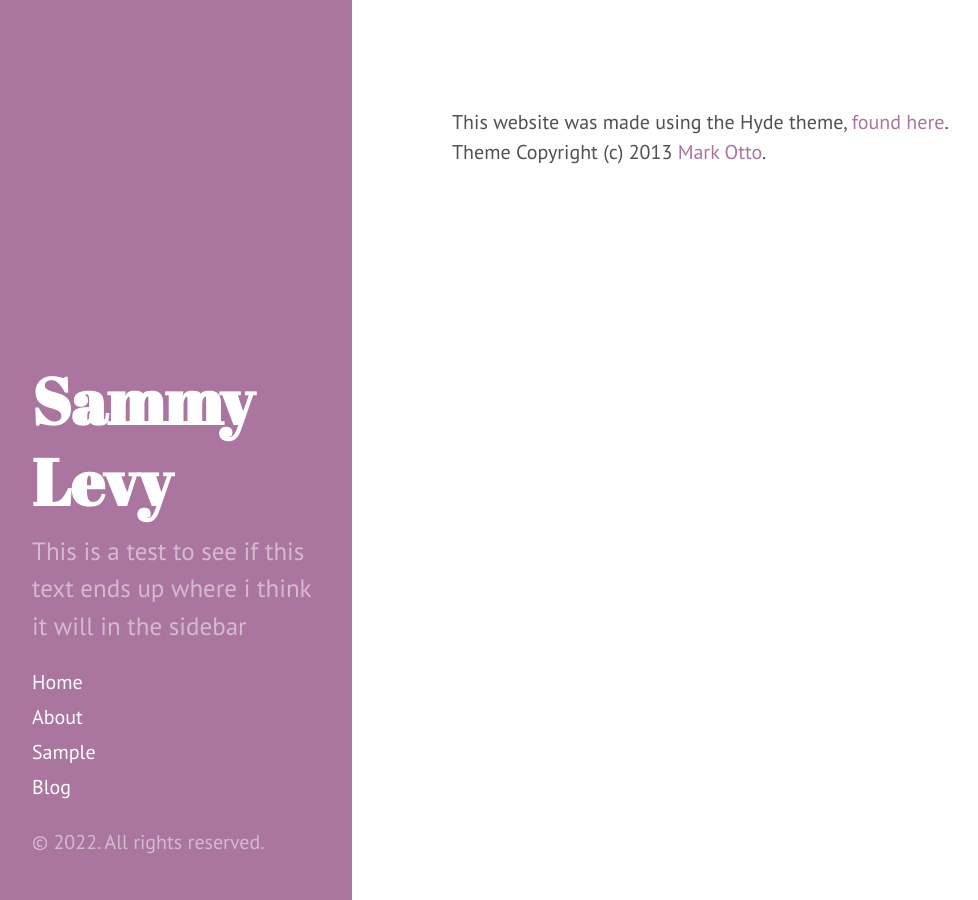
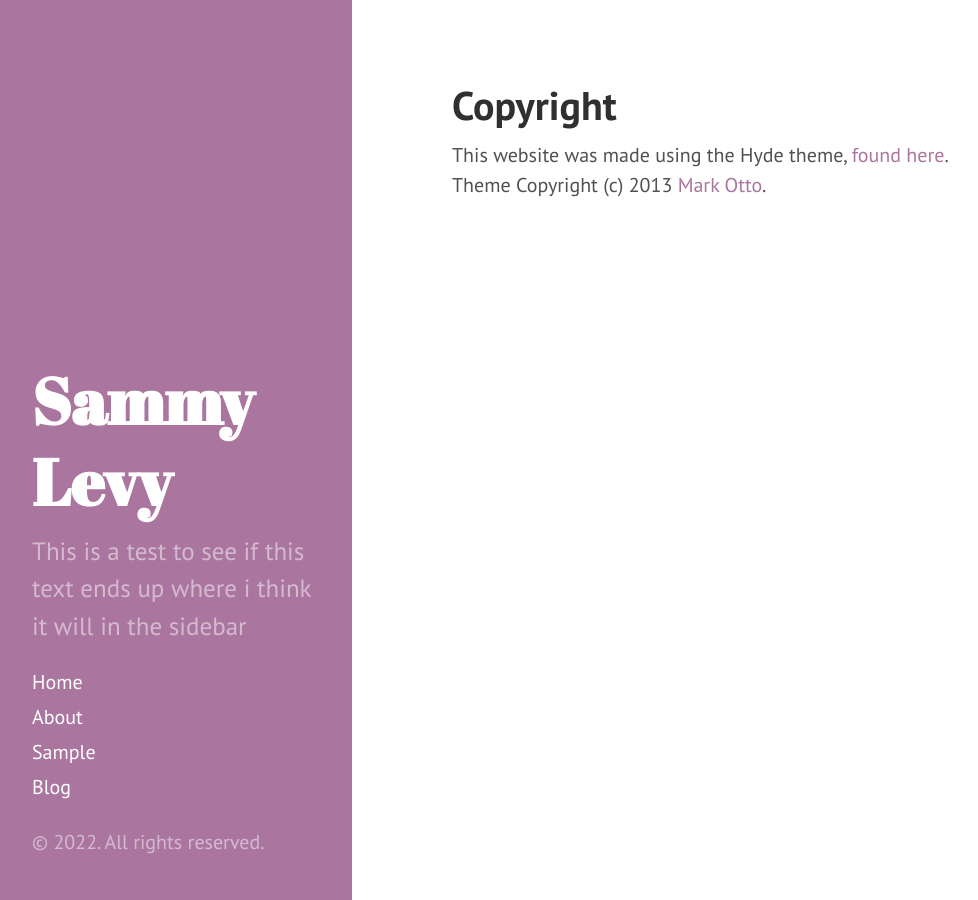
Before and after one commit to slevy14/slevy14.github.io, a Jekyll site: the page built from copyright.md, in a window 1280 px wide. Shown: the whole page, without its empty margins (8-986 px from the left). Built offline with Jekyll 4.4.1, drawn with Linux system fonts in a browser that asks for light colours.

Commit message:
fixed bugs in sidebar and copyright page
sidebar should now properly redirect to copyright page, copyright page should now properly display title

```diff
--- a/_includes/sidebar.html
+++ b/_includes/sidebar.html
@@ -31,6 +31,6 @@
       <!-- <span class="sidebar-nav-item">Currently v{{ site.version }}</span> -->
     </nav>
 
-    <p><a class="sidebar-nav-item" href="copyright.html" style="color:rgba(255,255,255,.5);">&copy; {{ site.time | date: '%Y' }}. All rights reserved.</a></p>
+    <p><a class="sidebar-nav-item" href="../copyright.html" style="color:rgba(255,255,255,.5);">&copy; {{ site.time | date: '%Y' }}. All rights reserved.</a></p>
   </div>
 </div>
--- a/_layouts/page-excluded.html
+++ b/_layouts/page-excluded.html
@@ -2,7 +2,7 @@
 layout: default
 ---
 
-<div class="page-excluded">
-  <h1 class="page-title-excluded">{{ page-excluded.title }}</h1>
+<div class="page">
+  <h1 class="page-title">{{ page.title }}</h1>
   {{ content }}
 </div>
```
